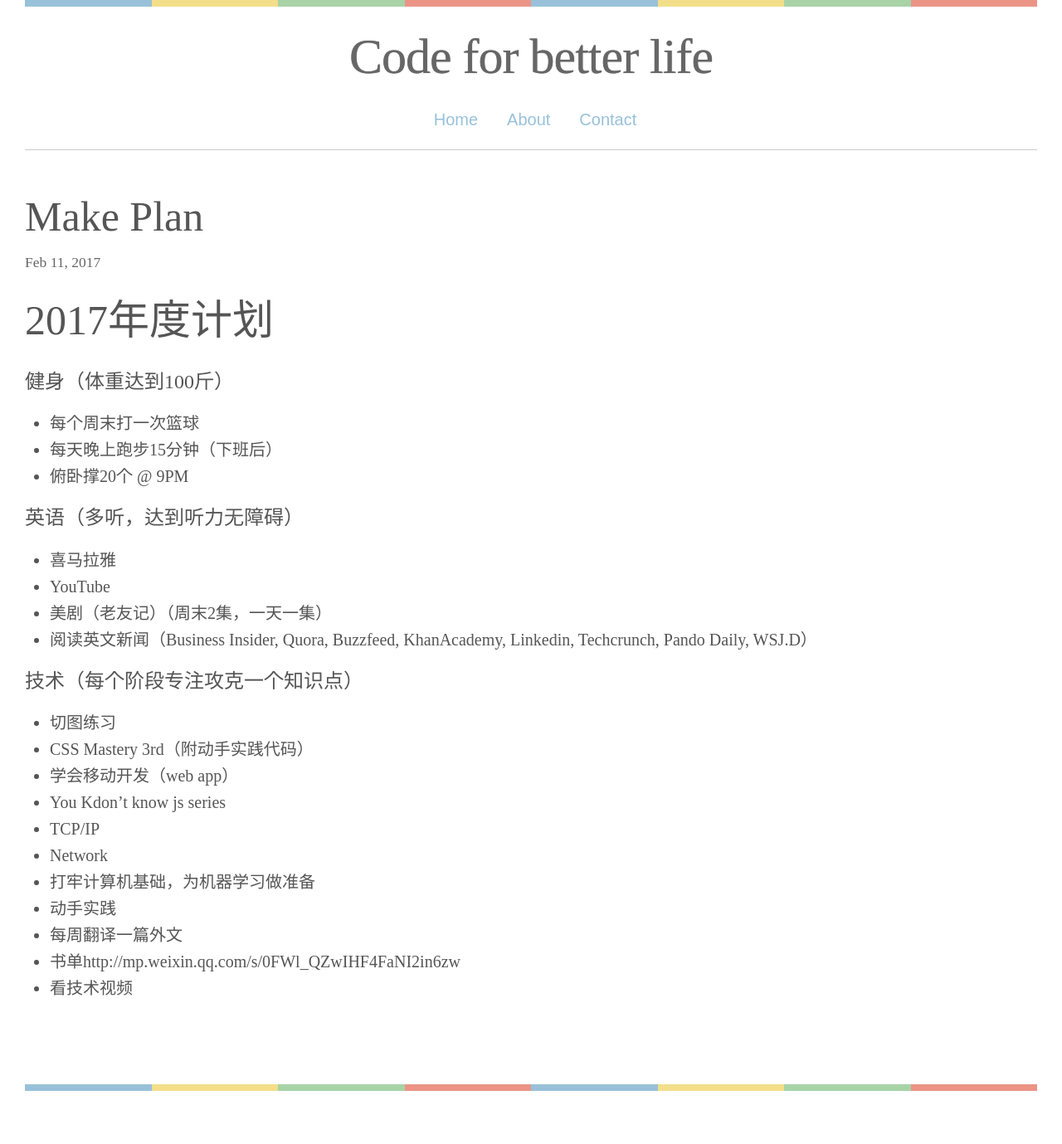
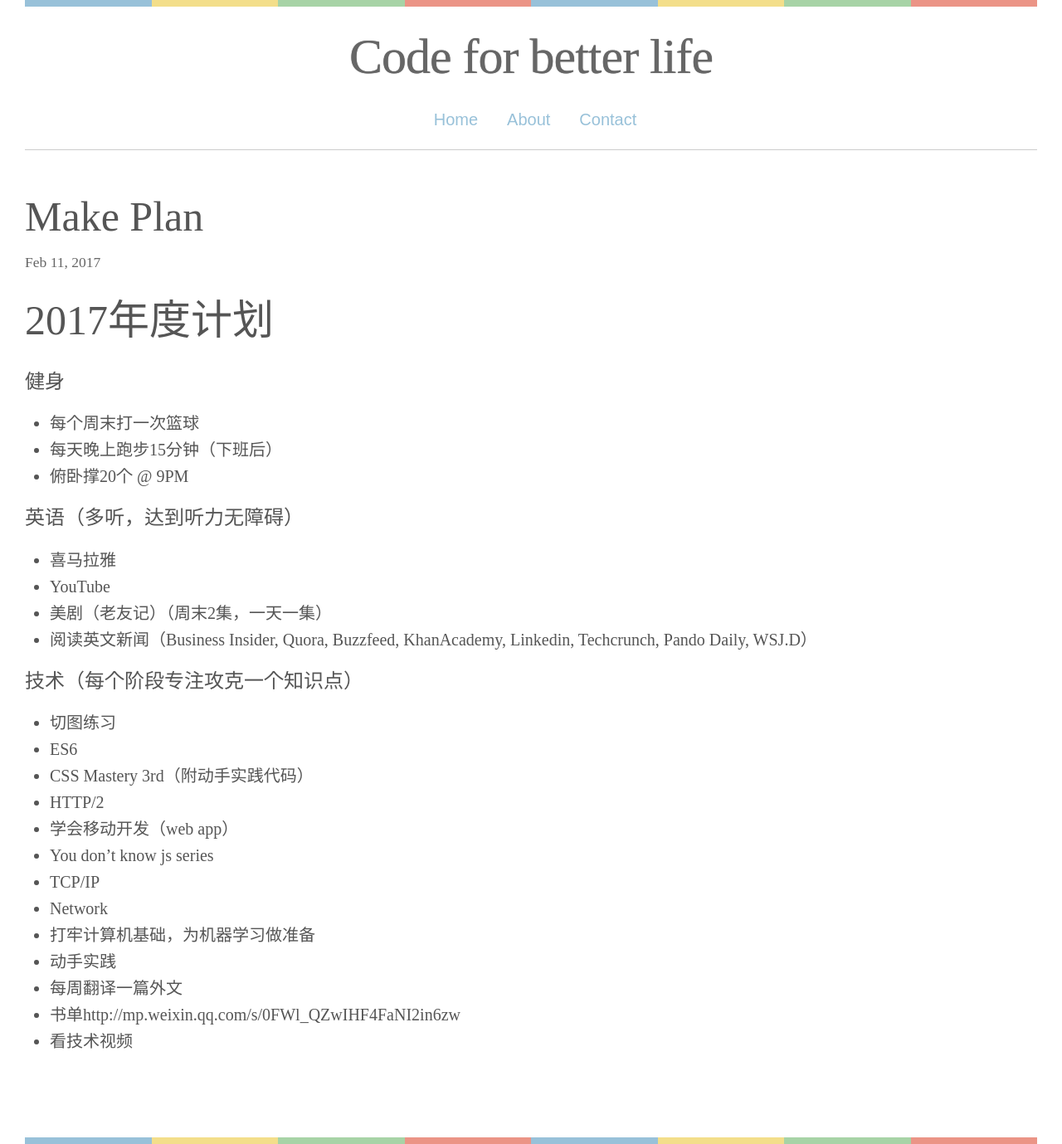
Before and after one commit to YYvanYang/yyvanyang.github.io, a Jekyll site: the page built from _posts/2017-02-11-make-plan.md, in a window 1280 px wide. Shown: the whole page at 83% size. Built offline with Jekyll 4.4.1, drawn with Linux system fonts in a browser that asks for light colours; some web fonts are replaced; our own code applies the rules of GitHub Pages for plain Markdown files; comment, search, counter and statistics services are not loaded; before the commit the page ends 1315 px from its top, so only the background shows below that.

Commit message:
update plan

```diff
--- a/_posts/2017-02-11-make-plan.md
+++ b/_posts/2017-02-11-make-plan.md
@@ -1,6 +1,6 @@
 # 2017年度计划
 
-### 健身（体重达到100斤）
+### 健身
 * 每个周末打一次篮球
 * 每天晚上跑步15分钟（下班后）
 * 俯卧撑20个 @ 9PM
@@ -13,9 +13,11 @@
 
 ### 技术（每个阶段专注攻克一个知识点）
 * 切图练习
+* ES6
 * CSS Mastery 3rd（附动手实践代码）
+* HTTP/2
 * 学会移动开发（web app）
-* You Kdon't know js series
+* You don't know js series
 * TCP/IP
 * Network
 * 打牢计算机基础，为机器学习做准备
```
